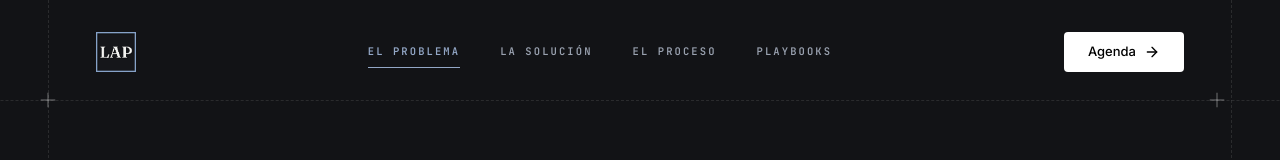
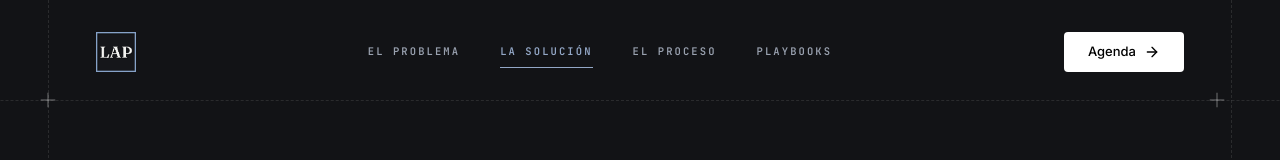
Before and after one commit to lucacespedes00-creator/LAP-landing, a React (Vite) app: page / in a window 1280 px wide. Shown: the top 160 px of the page. Built offline with nearby package versions, Linux system fonts and the light colour scheme.

Commit message:
Add navbar scrollspy and smooth scrolling to all sections

```diff
--- a/src/App.tsx
+++ b/src/App.tsx
@@ -6,14 +6,56 @@
 import React, { useState, useEffect } from 'react';
 import { ArrowRight } from 'lucide-react';
 
+const navItems = [
+  { id: 'problema', label: 'EL PROBLEMA' },
+  { id: 'solucion', label: 'LA SOLUCIÓN' },
+  { id: 'proceso', label: 'EL PROCESO' },
+  { id: 'playbooks', label: 'PLAYBOOKS' },
+];
+
 export default function App() {
   const [scrolled, setScrolled] = useState(false);
+  const [activeSection, setActiveSection] = useState('problema');
+
+  const scrollToSection = (id: string) => {
+    const element = document.getElementById(id);
+    if (element) {
+      const navHeight = 90;
+      const elementPosition = element.getBoundingClientRect().top + window.pageYOffset;
+      const offsetPosition = elementPosition - navHeight;
+
+      window.scrollTo({
+        top: offsetPosition,
+        behavior: 'smooth'
+      });
+      setActiveSection(id);
+    }
+  };
 
   useEffect(() => {
+    const sectionIds = ['problema', 'solucion', 'proceso', 'playbooks'];
+
     const handleScroll = () => {
       setScrolled(window.scrollY > 50);
+
+      const triggerPoint = window.innerHeight * 0.35;
+      let currentActive = 'problema';
+
+      for (const id of sectionIds) {
+        const el = document.getElementById(id);
+        if (el) {
+          const rect = el.getBoundingClientRect();
+          if (rect.top <= triggerPoint) {
+            currentActive = id;
+          }
+        }
+      }
+
+      setActiveSection(currentActive);
     };
-    window.addEventListener('scroll', handleScroll);
+
+    window.addEventListener('scroll', handleScroll, { passive: true });
+    handleScroll();
     return () => window.removeEventListener('scroll', handleScroll);
   }, []);
 
@@ -28,21 +70,37 @@ export default function App() {
             ? 'max-w-[900px] bg-[#1a1c20]/80 backdrop-blur-md border border-white/5 rounded-xl px-6 py-3 shadow-[0_4px_24px_-4px_rgba(0,0,0,0.5)]'
             : 'max-w-[1400px] px-10 md:px-16 lg:px-24 py-8 bg-transparent border-transparent'
         }`}>
-          <div className="flex items-center">
+          <div
+            className="flex items-center cursor-pointer"
+            onClick={() => window.scrollTo({ top: 0, behavior: 'smooth' })}
+          >
             <img src="/lap-logo.png" alt="LAP Logo" className="h-10 object-contain" />
           </div>
 
-          <div className="hidden md:flex items-center gap-10 text-[10.5px] font-mono tracking-[0.2em] text-gray-400 uppercase">
-            <a href="#" className="relative text-[#93a7c6] font-bold hover:text-[#f4f4f2] transition-colors">
-              EL PROBLEMA
-              <div className="absolute -bottom-2 left-0 right-0 h-px bg-[#93a7c6]" />
-            </a>
-            <a href="#" className="hover:text-[#f4f4f2] transition-colors font-bold">LA SOLUCIÓN</a>
-            <a href="#" className="hover:text-[#f4f4f2] transition-colors font-bold">EL PROCESO</a>
-            <a href="#" className="hover:text-[#f4f4f2] transition-colors font-bold">PLAYBOOKS</a>
+          <div className="hidden md:flex items-center gap-10 text-[10.5px] font-mono tracking-[0.2em] uppercase">
+            {navItems.map((item) => {
+              const isActive = activeSection === item.id;
+              return (
+                <button
+                  key={item.id}
+                  onClick={() => scrollToSection(item.id)}
+                  className={`relative transition-colors font-bold cursor-pointer uppercase ${
+                    isActive ? 'text-[#93a7c6]' : 'text-gray-400 hover:text-[#f4f4f2]'
+                  }`}
+                >
+                  {item.label}
+                  {isActive && (
+                    <div className="absolute -bottom-2 left-0 right-0 h-px bg-[#93a7c6]" />
+                  )}
+                </button>
+              );
+            })}
           </div>
 
-          <button className="bg-white text-black px-6 py-2.5 rounded-[4px] text-[13px] font-medium flex items-center gap-2 hover:bg-gray-100 transition-colors">
+          <button
+            onClick={() => scrollToSection('agenda')}
+            className="bg-white text-black px-6 py-2.5 rounded-[4px] text-[13px] font-medium flex items-center gap-2 hover:bg-gray-100 transition-colors cursor-pointer"
+          >
             Agenda <ArrowRight className="w-4 h-4" />
           </button>
         </nav>
@@ -100,10 +158,16 @@ Posicionamos a tu agencia B2B como la mejor y única opción de tus prospectos,
 
           {/* Action Buttons */}
           <div className="flex flex-col sm:flex-row items-center justify-center gap-4 mt-12 z-10">
-            <button className="w-full sm:w-auto bg-white text-black px-7 py-3.5 rounded-[4px] text-[15px] font-medium flex items-center justify-center gap-2 hover:bg-gray-100 transition-colors">
+            <button
+              onClick={() => scrollToSection('agenda')}
+              className="w-full sm:w-auto bg-white text-black px-7 py-3.5 rounded-[4px] text-[15px] font-medium flex items-center justify-center gap-2 hover:bg-gray-100 transition-colors cursor-pointer"
+            >
               Agenda <ArrowRight className="w-4 h-4" />
             </button>
-            <button className="w-full sm:w-auto px-7 py-3.5 rounded-[4px] text-[15px] font-medium border border-white/20 text-[#f4f4f2] hover:bg-white/5 transition-colors">
+            <button
+              onClick={() => scrollToSection('proceso')}
+              className="w-full sm:w-auto px-7 py-3.5 rounded-[4px] text-[15px] font-medium border border-white/20 text-[#f4f4f2] hover:bg-white/5 transition-colors cursor-pointer"
+            >
               Resultados
             </button>
           </div>
@@ -123,7 +187,7 @@ Posicionamos a tu agencia B2B como la mejor y única opción de tus prospectos,
         </div>
 
         {/* THE PROBLEM SECTION */}
-        <section className="w-[1300px] mx-auto px-6 lg:px-24 py-24 flex flex-col relative z-10">
+        <section id="problema" className="w-[1300px] mx-auto px-6 lg:px-24 py-24 flex flex-col relative z-10">
 
           {/* Header */}
           <div className="flex items-center gap-6 mb-16">
@@ -287,7 +351,7 @@ Aunque algunos prospectos ya te conozcan, no hay un sistema que transforme esa a
 
         <AuditSection />
 
-        <FooterSection />
+        <FooterSection onNavigate={scrollToSection} />
 
       </div>
     </div>
@@ -598,7 +662,7 @@ function SolutionSection() {
   ];
 
   return (
-    <section className="w-[1300px] mx-auto px-6 lg:px-24 py-24 flex flex-col relative z-10 border-t border-dashed border-white/10">
+    <section id="solucion" className="w-[1300px] mx-auto px-6 lg:px-24 py-24 flex flex-col relative z-10 border-t border-dashed border-white/10">
       {/* Header */}
       <div className="flex items-center gap-6 mb-16">
         <span className="text-[11px] font-mono tracking-[0.25em] text-[#869ab5] uppercase font-bold whitespace-nowrap">
@@ -690,7 +754,7 @@ function DeploymentSection() {
   ];
 
   return (
-    <section className="w-[1300px] mx-auto px-6 lg:px-24 py-24 flex flex-col relative z-10 border-t border-dashed border-white/10">
+    <section id="proceso" className="w-[1300px] mx-auto px-6 lg:px-24 py-24 flex flex-col relative z-10 border-t border-dashed border-white/10">
       {/* Header */}
       <div className="flex items-center gap-6 mb-16">
         <span className="text-[11px] font-mono tracking-[0.25em] text-[#869ab5] uppercase font-bold whitespace-nowrap">
@@ -937,7 +1001,7 @@ function YoutubeSection() {
   ];
 
   return (
-    <section className="w-[1300px] mx-auto px-6 lg:px-24 pt-24 pb-32 flex flex-col relative z-10 border-t border-dashed border-white/10 overflow-hidden">
+    <section id="playbooks" className="w-[1300px] mx-auto px-6 lg:px-24 pt-24 pb-32 flex flex-col relative z-10 border-t border-dashed border-white/10 overflow-hidden">
       {/* Header */}
       <div className="flex items-center gap-6 mb-16">
         <span className="text-[11px] font-mono tracking-[0.25em] text-[#869ab5] uppercase font-bold whitespace-nowrap">
@@ -1009,7 +1073,7 @@ function VideoCard({ title, desc, thumb }: { title: string, desc: string, thumb:
 
 function AuditSection() {
   return (
-    <section className="w-[1300px] mx-auto px-6 lg:px-24 pt-24 pb-32 flex flex-col relative z-10 border-t border-dashed border-white/10">
+    <section id="agenda" className="w-[1300px] mx-auto px-6 lg:px-24 pt-24 pb-32 flex flex-col relative z-10 border-t border-dashed border-white/10">
       {/* Header text block */}
       <div className="mb-12 max-w-[600px]">
         <div className="text-[10px] font-mono tracking-[0.25em] text-[#869ab5] uppercase font-bold mb-6">
@@ -1096,7 +1160,7 @@ function AuditSection() {
   );
 }
 
-function FooterSection() {
+function FooterSection({ onNavigate }: { onNavigate?: (id: string) => void }) {
   return (
     <footer className="w-[1300px] mx-auto pt-24 pb-8 flex flex-col relative z-10 border-t border-dashed border-white/10 mt-12">
       <div className="flex flex-col md:flex-row justify-between items-start gap-16 px-6 lg:px-24 mb-24">
@@ -1119,17 +1183,17 @@ function FooterSection() {
         <div className="flex gap-20">
            <div className="flex flex-col gap-4">
               <span className="text-[10px] font-mono tracking-[0.2em] text-gray-500 uppercase font-bold mb-2">Company</span>
-              <a href="#" className="text-[13.5px] text-gray-300 font-medium font-['Space_Grotesk'] hover:text-[#f4f4f2] transition-colors">Process</a>
-              <a href="#" className="text-[13.5px] text-gray-300 font-medium font-['Space_Grotesk'] hover:text-[#f4f4f2] transition-colors">Results</a>
+              <button onClick={() => onNavigate?.('proceso')} className="text-left text-[13.5px] text-gray-300 font-medium font-['Space_Grotesk'] hover:text-[#f4f4f2] transition-colors cursor-pointer">Process</button>
+              <button onClick={() => onNavigate?.('solucion')} className="text-left text-[13.5px] text-gray-300 font-medium font-['Space_Grotesk'] hover:text-[#f4f4f2] transition-colors cursor-pointer">Results</button>
               <a href="#" className="text-[13.5px] text-gray-300 font-medium font-['Space_Grotesk'] hover:text-[#f4f4f2] transition-colors">ROI calculator</a>
-              <a href="#" className="text-[13.5px] text-gray-300 font-medium font-['Space_Grotesk'] hover:text-[#f4f4f2] transition-colors">Services</a>
-              <a href="#" className="text-[13.5px] text-gray-300 font-medium font-['Space_Grotesk'] hover:text-[#f4f4f2] transition-colors">Blog</a>
+              <button onClick={() => onNavigate?.('solucion')} className="text-left text-[13.5px] text-gray-300 font-medium font-['Space_Grotesk'] hover:text-[#f4f4f2] transition-colors cursor-pointer">Services</button>
+              <button onClick={() => onNavigate?.('playbooks')} className="text-left text-[13.5px] text-gray-300 font-medium font-['Space_Grotesk'] hover:text-[#f4f4f2] transition-colors cursor-pointer">Blog</button>
               <a href="#" className="text-[13.5px] text-gray-300 font-medium font-['Space_Grotesk'] hover:text-[#f4f4f2] transition-colors">Careers</a>
            </div>
            <div className="flex flex-col gap-4">
               <span className="text-[10px] font-mono tracking-[0.2em] text-gray-500 uppercase font-bold mb-2">Connect</span>
-              <a href="#" className="text-[13.5px] text-gray-300 font-medium font-['Space_Grotesk'] hover:text-[#f4f4f2] transition-colors">Book a call</a>
-              <a href="#" className="text-[13.5px] text-gray-300 font-medium font-['Space_Grotesk'] hover:text-[#f4f4f2] transition-colors">LinkedIn</a>
+              <button onClick={() => onNavigate?.('agenda')} className="text-left text-[13.5px] text-gray-300 font-medium font-['Space_Grotesk'] hover:text-[#f4f4f2] transition-colors cursor-pointer">Book a call</button>
+              <a href="https://linkedin.com" target="_blank" rel="noopener noreferrer" className="text-[13.5px] text-gray-300 font-medium font-['Space_Grotesk'] hover:text-[#f4f4f2] transition-colors">LinkedIn</a>
            </div>
         </div>
       </div>
```
